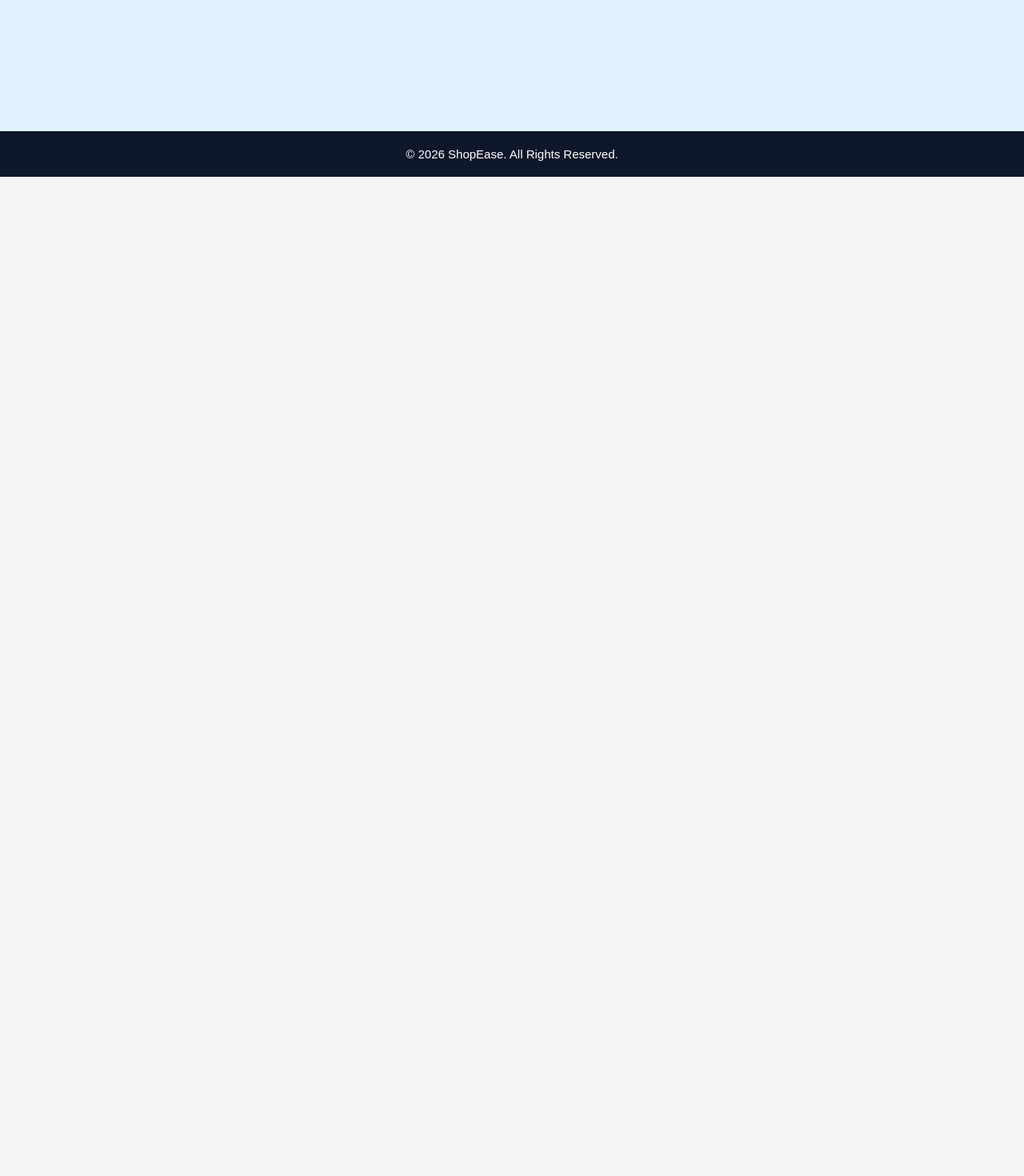
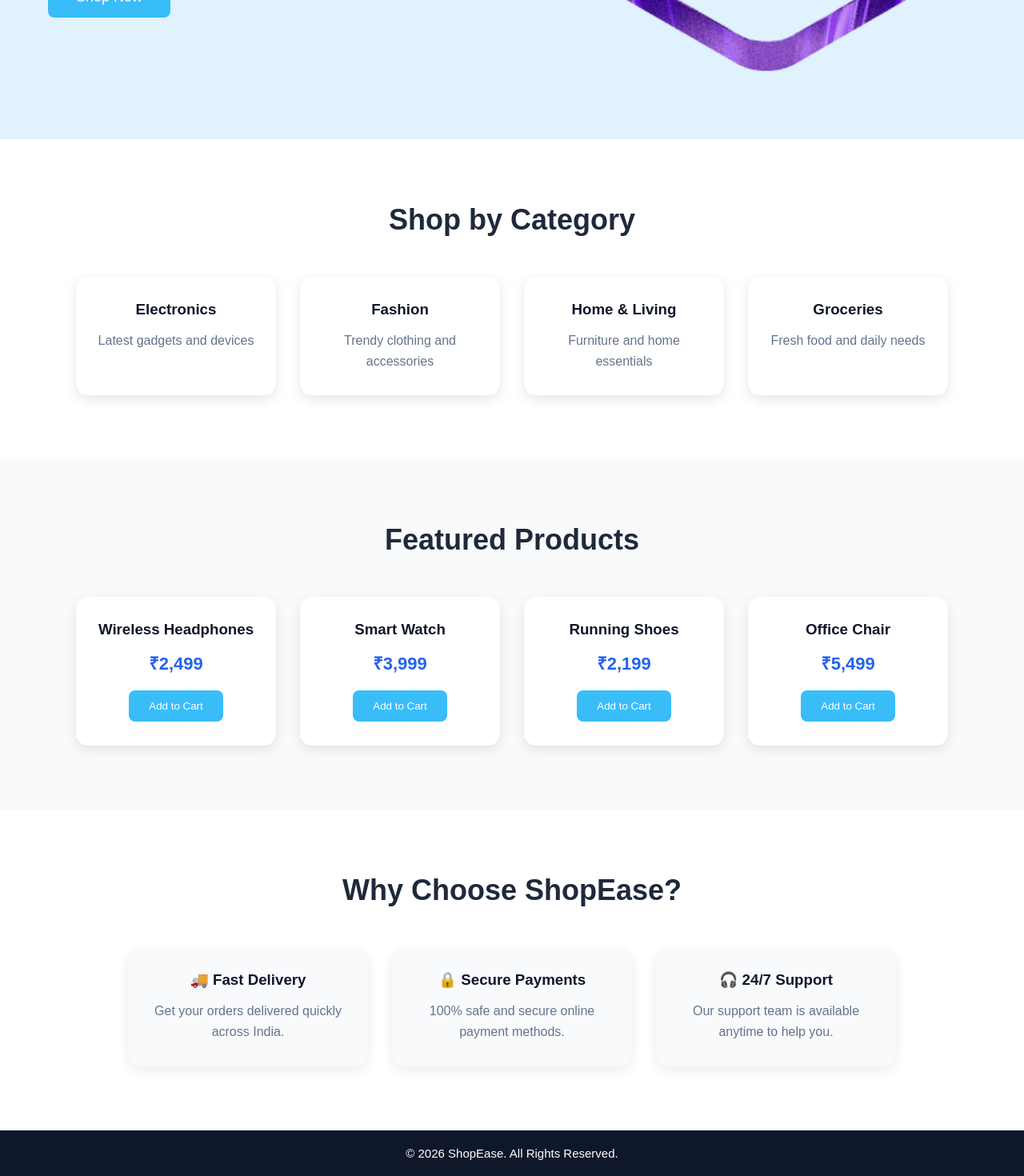
Before and after one commit to varung-coder/Multi-tenant-e-commerce-platform, a React app in the folder frontend/: page / in a window 1280 px wide. Shown: the part 589-2059 px from the top of the page at 80% size. Before the commit the page ends 810 px from the top, so only its background shows below. Built offline with nearby package versions, Linux system fonts and the light colour scheme; the HTML template or start-up script is replaced by a standard one.

Commit message:
Added categories, featured products and features section

```diff
--- a/frontend/src/App.css
+++ b/frontend/src/App.css
@@ -53,36 +53,36 @@
 }
 
 .hero {
-  height: 85vh;
   display: flex;
+  justify-content: space-between;
   align-items: center;
-  justify-content: center;
+  padding: 80px 60px;
   background-color: #e0f2fe;
-  text-align: center;
-  padding: 40px;
+  min-height: 85vh;
 }
 
 .hero-content {
-  max-width: 700px;
+  width: 50%;
 }
 
 .hero-content h1 {
+  font-size: 24px;
   color: #0f172a;
-  font-size: 22px;
   margin-bottom: 15px;
 }
 
 .hero-content h2 {
-  font-size: 48px;
+  font-size: 50px;
   color: #1e293b;
   margin-bottom: 20px;
+  line-height: 1.2;
 }
 
 .hero-content p {
   font-size: 18px;
   color: #475569;
   margin-bottom: 30px;
-  line-height: 1.6;
+  line-height: 1.7;
 }
 
 .hero-btn {
@@ -90,13 +90,23 @@
   color: white;
   border: none;
   padding: 15px 35px;
+  border-radius: 8px;
   font-size: 18px;
-  border-radius: 8px;
   cursor: pointer;
 }
 
 .hero-btn:hover {
   background-color: #0284c7;
+}
+
+.hero-image {
+  width: 45%;
+  text-align: center;
+}
+
+.hero-image img {
+  width: 100%;
+  max-width: 500px;
 }
 
 .footer {
@@ -106,3 +116,144 @@
   padding: 20px;
   font-size: 15px;
 }
+
+.categories {
+  padding: 80px 60px;
+  text-align: center;
+  background: #ffffff;
+}
+
+.categories h2 {
+  font-size: 36px;
+  color: #1e293b;
+  margin-bottom: 50px;
+}
+
+.category-container {
+  display: flex;
+  justify-content: center;
+  gap: 30px;
+  flex-wrap: wrap;
+}
+
+.category-card {
+  width: 250px;
+  background: white;
+  padding: 30px 20px;
+  border-radius: 15px;
+  box-shadow: 0 5px 15px rgba(0,0,0,0.1);
+  transition: 0.3s;
+}
+
+.category-card:hover {
+  transform: translateY(-8px);
+}
+
+.category-card h3 {
+  color: #0f172a;
+  margin-bottom: 15px;
+}
+
+.category-card p {
+  color: #64748b;
+  line-height: 1.6;
+}
+
+.products {
+  padding: 80px 60px;
+  background-color: #f8fafc;
+  text-align: center;
+}
+
+.products h2 {
+  font-size: 36px;
+  color: #1e293b;
+  margin-bottom: 50px;
+}
+
+.product-container {
+  display: flex;
+  justify-content: center;
+  gap: 30px;
+  flex-wrap: wrap;
+}
+
+.product-card {
+  width: 250px;
+  background: white;
+  border-radius: 15px;
+  padding: 30px 20px;
+  box-shadow: 0 5px 15px rgba(0,0,0,0.1);
+  transition: 0.3s;
+}
+
+.product-card:hover {
+  transform: translateY(-8px);
+}
+
+.product-card h3 {
+  color: #0f172a;
+  margin-bottom: 15px;
+}
+
+.product-card p {
+  font-size: 22px;
+  color: #2563eb;
+  font-weight: bold;
+  margin-bottom: 20px;
+}
+
+.product-card button {
+  background: #38bdf8;
+  color: white;
+  border: none;
+  padding: 12px 25px;
+  border-radius: 8px;
+  cursor: pointer;
+}
+
+.product-card button:hover {
+  background: #0284c7;
+}
+
+.features {
+  padding: 80px 60px;
+  background: white;
+  text-align: center;
+}
+
+.features h2 {
+  font-size: 36px;
+  color: #1e293b;
+  margin-bottom: 50px;
+}
+
+.feature-container {
+  display: flex;
+  justify-content: center;
+  gap: 30px;
+  flex-wrap: wrap;
+}
+
+.feature-card {
+  width: 300px;
+  background: #f8fafc;
+  padding: 30px 20px;
+  border-radius: 15px;
+  box-shadow: 0 5px 15px rgba(0,0,0,0.08);
+  transition: 0.3s;
+}
+
+.feature-card:hover {
+  transform: translateY(-8px);
+}
+
+.feature-card h3 {
+  margin-bottom: 15px;
+  color: #0f172a;
+}
+
+.feature-card p {
+  color: #64748b;
+  line-height: 1.6;
+}
--- a/frontend/src/pages/Home.jsx
+++ b/frontend/src/pages/Home.jsx
@@ -1,4 +1,5 @@
 import Navbar from "../components/Navbar";
+import hero from "../assets/hero.png";
 
 function Home() {
   return (
@@ -24,6 +25,96 @@
       Shop Now
     </button>
    </div>
+
+  <div className="hero-image">
+    <img src={hero} alt="Shopping" />
+  </div>
+</section>
+<section className="categories">
+
+  <h2>Shop by Category</h2>
+
+  <div className="category-container">
+
+    <div className="category-card">
+      <h3>Electronics</h3>
+      <p>Latest gadgets and devices</p>
+    </div>
+
+    <div className="category-card">
+      <h3>Fashion</h3>
+      <p>Trendy clothing and accessories</p>
+    </div>
+
+    <div className="category-card">
+      <h3>Home & Living</h3>
+      <p>Furniture and home essentials</p>
+    </div>
+
+    <div className="category-card">
+      <h3>Groceries</h3>
+      <p>Fresh food and daily needs</p>
+    </div>
+
+   </div>
+
+</section>
+<section className="products">
+
+  <h2>Featured Products</h2>
+
+  <div className="product-container">
+
+    <div className="product-card">
+      <h3>Wireless Headphones</h3>
+      <p>₹2,499</p>
+      <button>Add to Cart</button>
+    </div>
+
+    <div className="product-card">
+      <h3>Smart Watch</h3>
+      <p>₹3,999</p>
+      <button>Add to Cart</button>
+    </div>
+
+    <div className="product-card">
+      <h3>Running Shoes</h3>
+      <p>₹2,199</p>
+      <button>Add to Cart</button>
+    </div>
+
+    <div className="product-card">
+      <h3>Office Chair</h3>
+      <p>₹5,499</p>
+      <button>Add to Cart</button>
+    </div>
+
+  </div>
+
+ </section>
+<section className="features">
+
+  <h2>Why Choose ShopEase?</h2>
+
+  <div className="feature-container">
+
+    <div className="feature-card">
+      <h3>🚚 Fast Delivery</h3>
+      <p>Get your orders delivered quickly across India.</p>
+    </div>
+
+    <div className="feature-card">
+      <h3>🔒 Secure Payments</h3>
+      <p>100% safe and secure online payment methods.</p>
+    </div>
+
+    <div className="feature-card">
+      <h3>🎧 24/7 Support</h3>
+      <p>Our support team is available anytime to help you.</p>
+    </div>
+
+  </div>
+
   </section>
 
       <footer className="footer">
```
Lines whose indentation alone changed are shown as unchanged.
